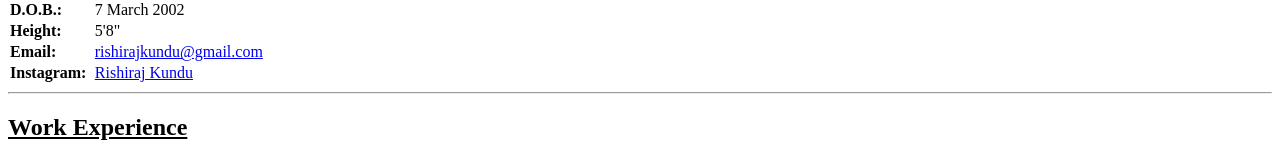
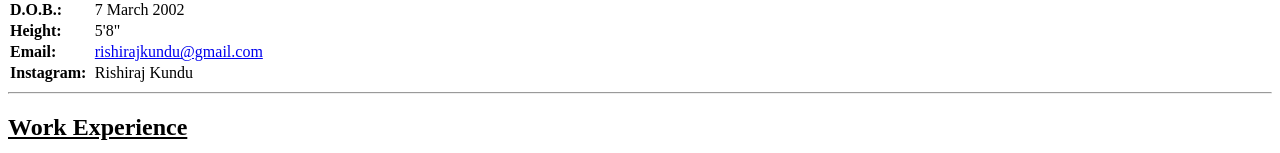
Before and after one commit to Rishiraj-Kundu/My-profile, a plain HTML site: page index.html in a window 1280 px wide. Shown: the part 373-526 px from the top of the page. Drawn offline with Linux system fonts and the light colour scheme.

Commit message:
Update index.html

```diff
--- a/index.html
+++ b/index.html
@@ -56,7 +56,7 @@
             </tr>
             <tr>
                 <td><strong>Instagram: </strong></td>
-                <td><a href = "https://www.instagram.com">Rishiraj Kundu</a></td>
+                <td>Rishiraj Kundu</td>
             </tr>
         </tbody>
     </table>
```
